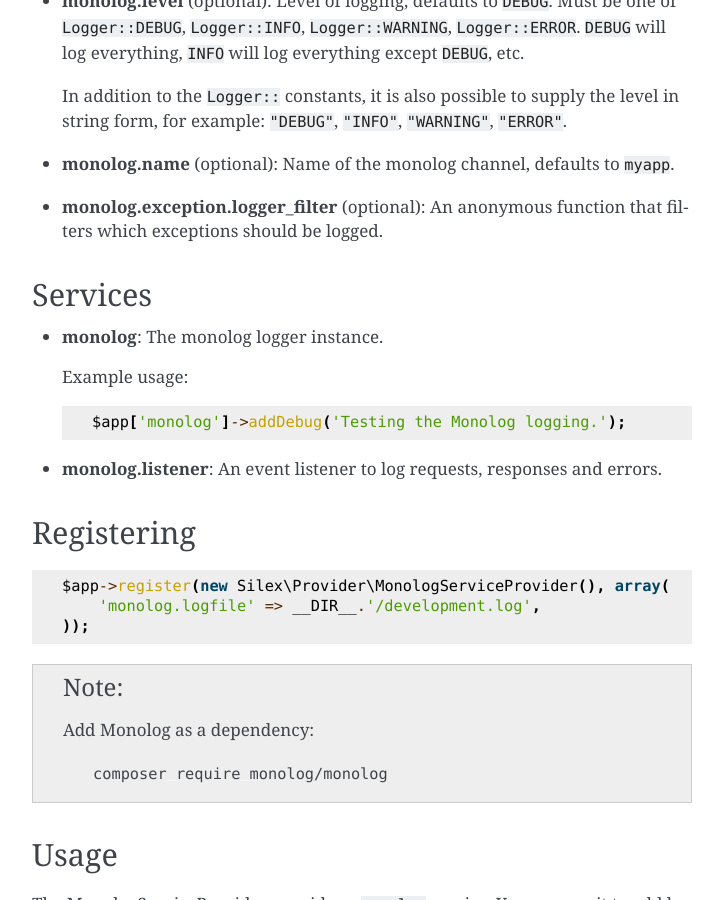
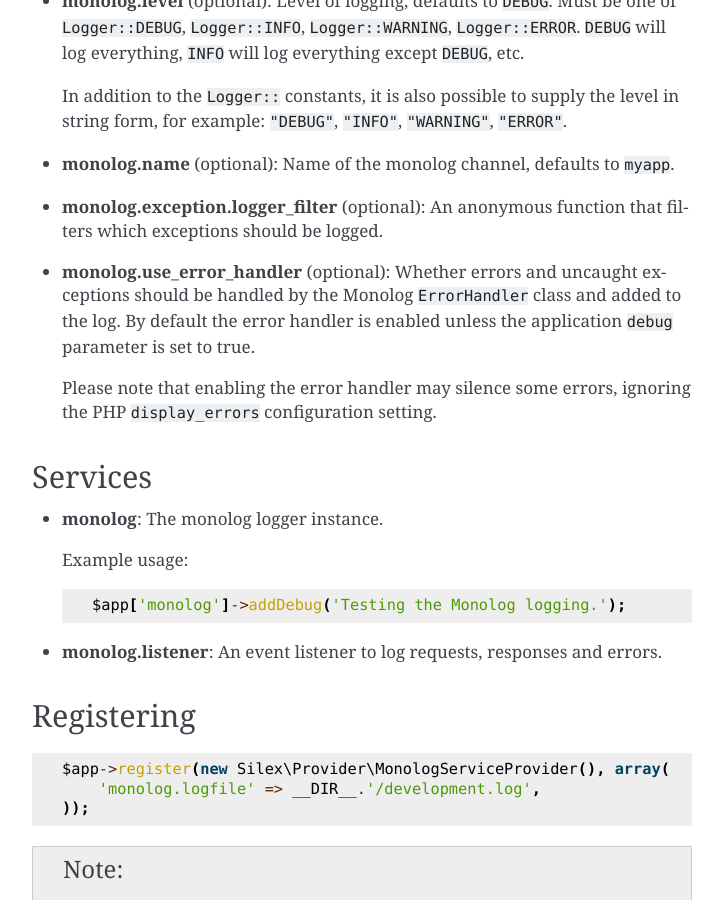
Before and after one commit to silexphp/Silex, a Sphinx documentation site: the page built from doc/providers/monolog.rst, in a window 1280 px wide and 900 px high, scrolled down 478 px. Shown: the whole window, without its empty margins (388-1111 px from the left). Built offline with Sphinx 7.4.7, drawn with Linux system fonts in a browser that asks for light colours; pages that are not in the unit, such as notebooks, are missing from menus.

Commit message:
Adding the monolog.use_error_handler parameter to configure whether the monolog ErrorHandler should be registered.
The error handler is now disabled by default when the application debug parameter is set to true, to ensure it won't silence exceptions and/or errors.

```diff
--- a/doc/providers/monolog.rst
+++ b/doc/providers/monolog.rst
@@ -30,6 +30,14 @@ Parameters
 
 * **monolog.exception.logger_filter** (optional): An anonymous function that
   filters which exceptions should be logged.
+
+* **monolog.use_error_handler** (optional): Whether errors and uncaught exceptions
+  should be handled by the Monolog ``ErrorHandler`` class and added to the log.
+  By default the error handler is enabled unless the application ``debug`` parameter
+  is set to true.
+
+  Please note that enabling the error handler may silence some errors,
+  ignoring the PHP ``display_errors`` configuration setting.
 
 Services
 --------
```
Also changed, not shown: 1 other file.
